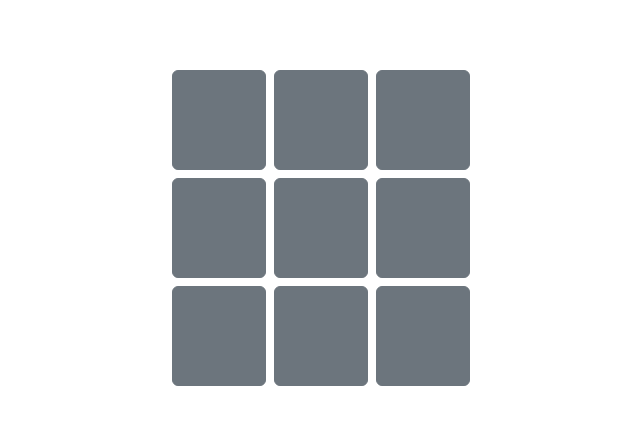
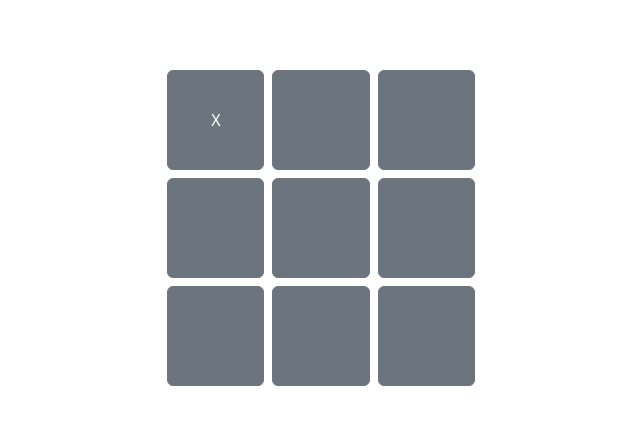
Before and after one commit to Fares-mk/tic-tac-toe, a website: page index.html in a window 1280 px wide. Both pictures are taken after a click on the button 538 px from the left and 351 px from the top of the page. Shown: the part 231-656 px from the top of the page, without its empty margins (319-959 px from the left). Drawn offline with nearby package versions, Linux system fonts and the light colour scheme.

Commit message:
done logicc

```diff
--- a/index.html
+++ b/index.html
@@ -4,7 +4,8 @@
     <meta charset="UTF-8">
     <meta name="viewport" content="width=device-width, initial-scale=1.0">
     <link rel="stylesheet" href="node_modules/bootstrap/dist/css/bootstrap.min.css">
-    <script rel="stylesheet" href="node_modules/bootstrap/dist/js/bootstrap.min.js"></script>
+    <script src="node_modules/bootstrap/dist/js/bootstrap.min.js"></script>
+    <script src="tactic.js" defer></script>
     <link rel="stylesheet" href="style.css">
     <title>tic tac toe</title>
 </head>
@@ -13,31 +14,31 @@
         <h2>tic tac toe</h2>
         <div class="row g-2 ">
             <div class="col-4">
-                <button class="btn btn-secondary w-100"></button>
+                <button class="btn btn-secondary w-100 cell" ></button>
             </div>
                         <div class="col-4">
-                <button class="btn btn-secondary w-100"></button>
+                <button class="btn btn-secondary w-100 cell"></button>
             </div>
                         <div class="col-4">
-                <button class="btn btn-secondary w-100"></button>
+                <button class="btn btn-secondary w-100 cell"></button>
             </div>
                         <div class="col-4">
-                <button class="btn btn-secondary w-100"></button>
+                <button class="btn btn-secondary w-100 cell"></button>
             </div>
                         <div class="col-4">
-                <button class="btn btn-secondary w-100"></button>
+                <button class="btn btn-secondary w-100 cell"></button>
             </div>
                         <div class="col-4">
-                <button class="btn btn-secondary w-100"></button>
+                <button class="btn btn-secondary w-100 cell"></button>
             </div>
                         <div class="col-4">
-                <button class="btn btn-secondary w-100"></button>
+                <button class="btn btn-secondary w-100 cell"></button>
             </div>
                         <div class="col-4">
-                <button class="btn btn-secondary w-100"></button>
+                <button class="btn btn-secondary w-100 cell"></button>
             </div>
                         <div class="col-4">
-                <button class="btn btn-secondary w-100 "></button>
+                <button class="btn btn-secondary w-100 cell"></button>
             </div>
         </div>
     </div>
--- a/style.css
+++ b/style.css
@@ -1,5 +1,7 @@
 button{
     height: 100px;
+    font-size: medium;
+    color: black;
 }
 h2{
     margin-bottom: 80px;
--- /dev/null
+++ b/tactic.js
@@ -0,0 +1,44 @@
+var cell=document.querySelectorAll(".cell");
+var player="X";
+var gameWinner=true;
+var counter=0
+var winner=[[0,1,2],[6,7,8],[3,4,5],[0,4,8],[2,4,6],[1,4,7],[0,3,6],[2,5,8]];
+cell.forEach((cell)=> cell.addEventListener("click",  function (){
+    if(cell.textContent !=="" || !gameWinner)return;
+    cell.textContent=player;
+    counter++;
+    checkWinner();
+    player=player==="X"?"O":"X";
+}
+
+))
+ function  checkWinner(){
+    for(let pattern of winner){
+        let a=cell[pattern[0]].textContent;
+        let b=cell[pattern[1]].textContent;
+        let c=cell[pattern[2]].textContent;
+        var winnerr=player;
+        if(a!=="" &&a===b && b===c){
+            setTimeout(function(){
+                alert(`${winnerr} is the winner`)
+            gameWinner=false;
+            cell.forEach(function (c){
+                c.textContent="";
+                gameWinner=true;
+                counter=0;
+            },1000);
+            });
+            return;
+        }
+        if(counter==9 ){
+            setTimeout(function(){
+                alert("draw");
+                cell.forEach(function (c){
+                c.textContent="";
+                gameWinner=true;
+                counter=0;
+            },1000);
+            });
+            return;
+        }
+    }}
```
